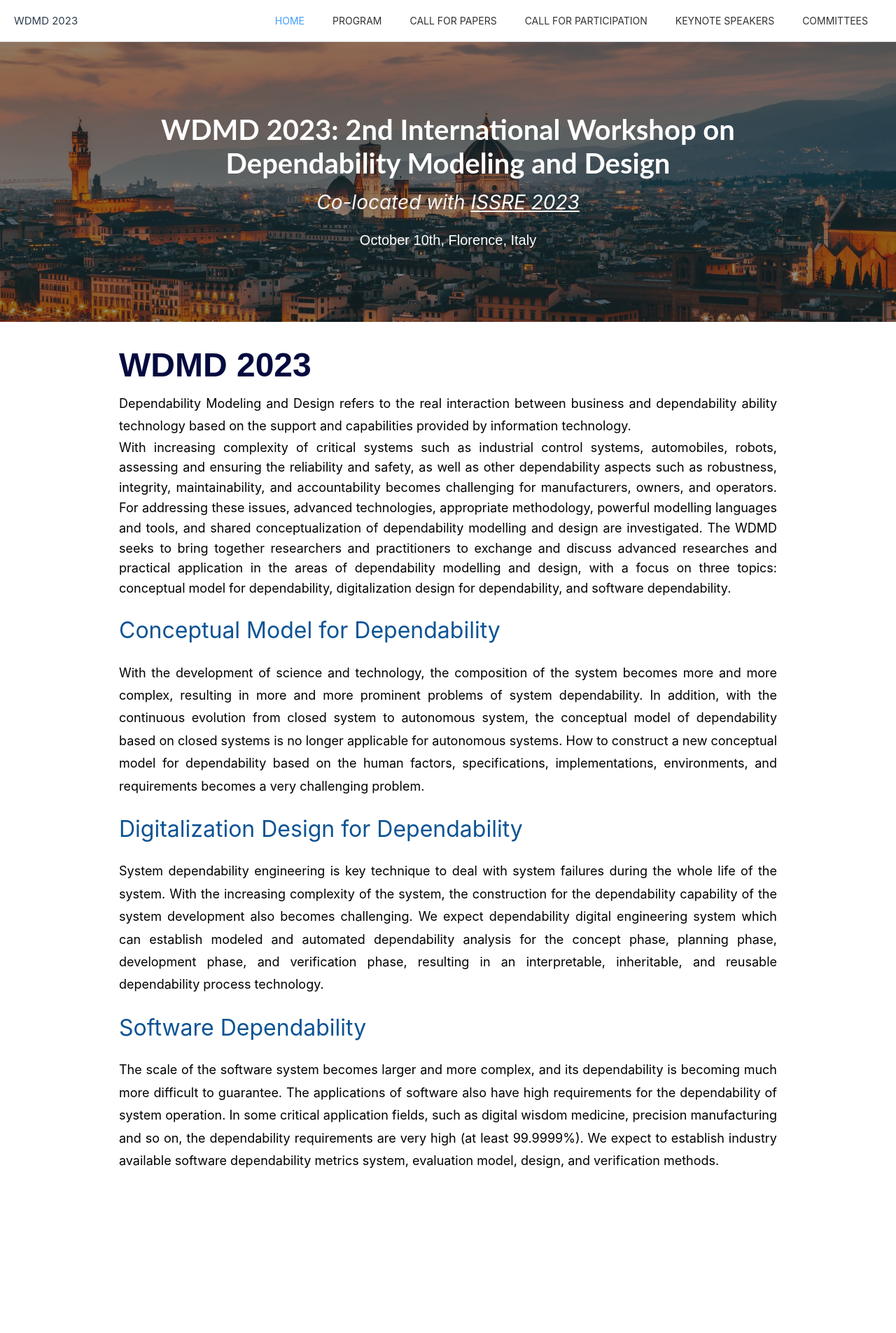
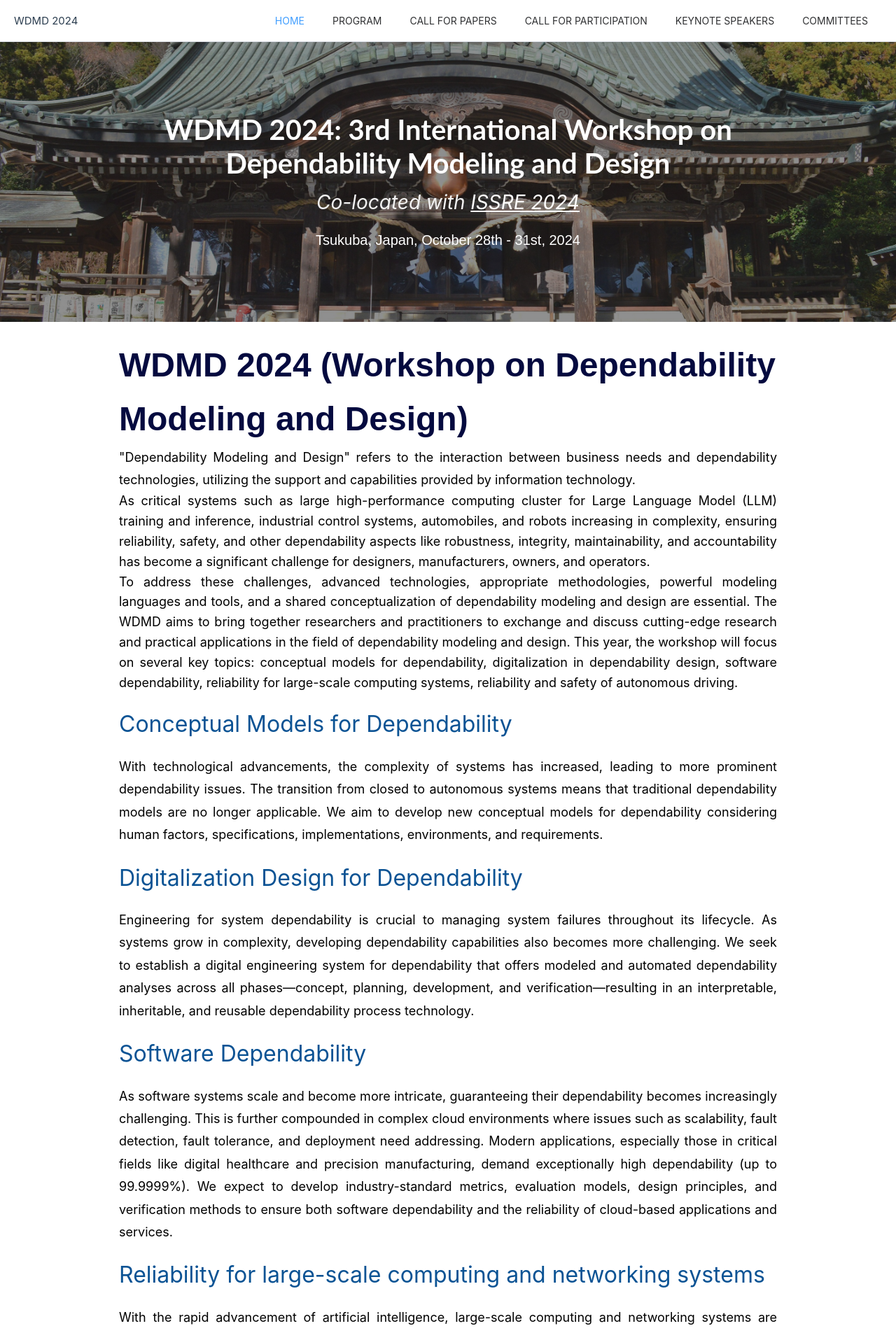
Before and after one commit to issre-wdmd/issre-wdmd.github.io, a Vue app: page /program in a window 1280 px wide. Shown: the top 1905 px of the page at 70% size. Before the commit the page ends 1699 px from the top, so only its background shows below. Built offline with nearby package versions, Linux system fonts and the light colour scheme.

Commit message:
feat: 更新2024版本

```diff
--- a/index.html
+++ b/index.html
@@ -4,7 +4,7 @@
     <meta charset="UTF-8">
     <!-- <link rel="icon" href="/favicon.ico"> -->
     <meta name="viewport" content="width=device-width, initial-scale=1.0">
-    <title>WDMD 2023</title>
+    <title>WDMD 2024</title>
   </head>
   <body>
     <div id="app"></div>
--- a/src/components/TheBanner.vue
+++ b/src/components/TheBanner.vue
@@ -2,10 +2,10 @@
   <div class="banner">
     <div class="background"></div>
     <div class="text">
-      <h2 class="title font-lato">WDMD 2023: 2nd International Workshop on </h2>
+      <h2 class="title font-lato">WDMD 2024: 3rd International Workshop on </h2>
       <h2 class="title font-lato">Dependability Modeling and Design</h2>
-      <div class="subtitle">Co-located with <a href="https://issre.github.io/2023/" target="_blank">ISSRE 2023</a></div>
-      <div class="tip font-merri">October 10th, Florence, Italy</div>
+      <div class="subtitle">Co-located with <a href="https://issre.github.io/2024/" target="_blank">ISSRE 2024</a></div>
+      <div class="tip font-merri">Tsukuba, Japan, October 28th - 31st, 2024</div>
     </div>
   </div>
 </template>
@@ -28,7 +28,7 @@
     top: 0;
     left: 0;
     z-index: -1;
-    background: url('@/assets/image/florence.jpg') no-repeat center / cover;
+    background: url('@/assets/image/hosting_city-3.jpg') no-repeat center / cover;
 
     &::before {
       content: '';
--- a/src/components/TheHeader.vue
+++ b/src/components/TheHeader.vue
@@ -6,7 +6,7 @@
       router
       :default-active="route.path"
     >
-      <div class="logo">WDMD 2023</div>
+      <div class="logo">WDMD 2024</div>
       <div class="menu-right">
         <el-menu-item index="/">HOME</el-menu-item>
         <el-menu-item index="/program">PROGRAM</el-menu-item>
--- a/src/views/CommitteesView.vue
+++ b/src/views/CommitteesView.vue
@@ -1,7 +1,8 @@
 <template>
   <div class="committees">
     <div class="title1  font-merri">Organizing Committee</div>
-    <div class="title2 section-title">Program Co-Chairs</div>
+    <p class="pa-content p">TBD</p>
+    <!-- <div class="title2 section-title">Program Co-Chairs</div>
     <p class="pa-header p">Joseph Sifakis, Verimag, Université Grenoble Alpes, France</p>
     <p class="pa-content p">Zheng Zheng, Beihang University, China</p>
     <p class="pa-content p">Jianwen Xiang, Wuhan University of Technology, China</p>
@@ -19,7 +20,7 @@
     <p class="pa-content p">Hezhen Liu, Huawei Technologies Co., Ltd, China</p>
     <p class="pa-content p">Ke Pei, Huawei Technologies Co., Ltd, Germany</p>
     <p class="pa-content p">Feng Liu, Huawei Technologies Co., Ltd, Germany</p>
-    <p class="pa-content p">Vivek Nigam, Huawei Technologies Co., Ltd, Germany</p>
+    <p class="pa-content p">Vivek Nigam, Huawei Technologies Co., Ltd, Germany</p> -->
 
     <div class="title2 section-title">Contact Us</div>
     <p class="pa-header p"><mark>issre_wdmd@163.com</mark></p>
--- a/src/views/HomeView.vue
+++ b/src/views/HomeView.vue
@@ -1,17 +1,24 @@
 <template>
   <div class="home">
-    <div class="title1 font-merri">WDMD 2023</div>
-    <p class="pa pa-header p">Dependability Modeling and Design refers to the real interaction between business and dependability ability technology based on the support and capabilities provided by information technology.</p>
-    <p class="pa pa-content p">With increasing complexity of critical systems such as industrial control systems, automobiles, robots, assessing and ensuring the reliability and safety, as well as other dependability aspects such as robustness, integrity, maintainability, and accountability becomes challenging for manufacturers, owners, and operators. For addressing these issues, advanced technologies, appropriate methodology, powerful modelling languages and tools, and shared conceptualization of dependability modelling and design are investigated. The WDMD seeks to bring together researchers and practitioners to exchange and discuss advanced researches and practical application in the areas of dependability modelling and design, with a focus on three topics: conceptual model for dependability, digitalization design for dependability, and software dependability.</p>
+    <div class="title1 font-merri">WDMD 2024 (Workshop on Dependability Modeling and Design)</div>
+    <p class="pa pa-header p">"Dependability Modeling and Design" refers to the interaction between business needs and dependability technologies, utilizing the support and capabilities provided by information technology.</p>
+    <p class="pa pa-content p">As critical systems such as large high-performance computing cluster for Large Language Model (LLM) training and inference, industrial control systems, automobiles, and robots increasing in complexity, ensuring reliability, safety, and other dependability aspects like robustness, integrity, maintainability, and accountability has become a significant challenge for designers, manufacturers, owners, and operators.</p>
+    <p class="pa pa-content p">To address these challenges, advanced technologies, appropriate methodologies, powerful modeling languages and tools, and a shared conceptualization of dependability modeling and design are essential. The WDMD aims to bring together researchers and practitioners to exchange and discuss cutting-edge research and practical applications in the field of dependability modeling and design. This year, the workshop will focus on several key topics: conceptual models for dependability, digitalization in dependability design, software dependability, reliability for large-scale computing systems, reliability and safety of autonomous driving.</p>
 
-    <div class="title2 section-title">Conceptual Model for Dependability</div>
-    <p class="pa pa-header p">With the development of science and technology, the composition of the system becomes more and more complex, resulting in more and more prominent problems of system dependability. In addition, with the continuous evolution from closed system to autonomous system, the conceptual model of dependability based on closed systems is no longer applicable for autonomous systems. How to construct a new conceptual model for dependability based on the human factors, specifications, implementations, environments, and requirements becomes a very challenging problem.</p>
+    <div class="title2 section-title">Conceptual Models for Dependability</div>
+    <p class="pa pa-header p">With technological advancements, the complexity of systems has increased, leading to more prominent dependability issues. The transition from closed to autonomous systems means that traditional dependability models are no longer applicable. We aim to develop new conceptual models for dependability considering human factors, specifications, implementations, environments, and requirements.</p>
 
     <div class="title2 section-title">Digitalization Design for Dependability</div>
-    <p class="pa pa-header p">System dependability engineering is key technique to deal with system failures during the whole life of the system. With the increasing complexity of the system, the construction for the dependability capability of the system development also becomes challenging. We expect dependability digital engineering system which can establish modeled and automated dependability analysis for the concept phase, planning phase, development phase, and verification phase, resulting in an interpretable, inheritable, and reusable dependability process technology.</p>
+    <p class="pa pa-header p">Engineering for system dependability is crucial to managing system failures throughout its lifecycle. As systems grow in complexity, developing dependability capabilities also becomes more challenging. We seek to establish a digital engineering system for dependability that offers modeled and automated dependability analyses across all phases—concept, planning, development, and verification—resulting in an interpretable, inheritable, and reusable dependability process technology.</p>
 
     <div class="title2 section-title">Software Dependability</div>
-    <p class="pa pa-header p">The scale of the software system becomes larger and more complex, and its dependability is becoming much more difficult to guarantee. The applications of software also have high requirements for the dependability of system operation. In some critical application fields, such as digital wisdom medicine, precision manufacturing and so on, the dependability requirements are very high (at least 99.9999%). We expect to establish industry available software dependability metrics system, evaluation model, design, and verification methods.</p>
+    <p class="pa pa-header p">As software systems scale and become more intricate, guaranteeing their dependability becomes increasingly challenging. This is further compounded in complex cloud environments where issues such as scalability, fault detection, fault tolerance, and deployment need addressing. Modern applications, especially those in critical fields like digital healthcare and precision manufacturing, demand exceptionally high dependability (up to 99.9999%). We expect to develop industry-standard metrics, evaluation models, design principles, and verification methods to ensure both software dependability and the reliability of cloud-based applications and services.</p>
+
+    <div class="title2 section-title">Reliability for large-scale computing and networking systems</div>
+    <p class="pa pa-header p">With the rapid advancement of artificial intelligence, large-scale computing and networking systems are essential for training and inference tasks. These systems must process large datasets in high-performance computing and communication environments while ensuring reliability, computational speed, and accuracy. This call for papers seeks recent research on reliability assessment, fault detection and recovery, performance optimization, and related technologies and methods in large-scale computing and networking systems (e.g., clusters for LLM training and inference, cloud computing platform, etc. ) to enhance the robustness and maintainability.</p>
+
+    <div class="title2 section-title">Reliability and Safety of Autonomous Driving</div>
+    <p class="pa pa-header p">Autonomous driving technologies promise transformative changes in transportation, offering greater safety and efficiency. However, ensuring their reliability and safety is crucial by addressing challenges in real-time decision-making, fault tolerance, and sensor fusion. Robust testing and validation are essential to prevent accidents and gain public trust, paving the way for widespread adoption. This topic focuses on methods and technologies for assessing and improving the dependability of autonomous driving systems, addressing challenges in real-time decision-making, fault tolerance, and human-machine interaction.</p>
   </div>
 </template>
 
--- a/src/views/KeynoteSpeakersView.vue
+++ b/src/views/KeynoteSpeakersView.vue
@@ -1,7 +1,7 @@
 <template>
   <div class="keynote-speakers">
     <div class="title1 font-merri">Keynote Speakers</div>
-    <div class="title2 section-title">Joseph Sifakis, Verimag</div>
+    <!-- <div class="title2 section-title">Joseph Sifakis, Verimag</div>
 
     <div class="content">
       <div class="pa">
@@ -103,7 +103,7 @@
 
     <el-divider />
 
-    <div class="title2 section-title">Ryan Cotterell, ETH Zürich</div>
+    <div class="title2 section-title">Ryan Cotterell, ETH Zürich</div> -->
     <p class="pa-content p">TBD</p>
   </div>
 </template>
--- a/src/views/ParticipationView.vue
+++ b/src/views/ParticipationView.vue
@@ -1,13 +1,13 @@
 <template>
   <div class="participation">
-    <p class="pa-header p">The WDMD 2023 workshop will take place on October 10th, in Florence, Italy, co-located with ISSRE 2023 (<a href="https://issre.github.io/2023/" target="_blank">https://issre.github.io/2023/</a>).</p>
+    <p class="pa-header p">The WDMD 2024 workshop will take place on October 28th, in Tsukuba, Japan, co-located with ISSRE 2024 (<a href="https://issre.github.io/2024/" target="_blank">https://issre.github.io/2024/</a>).</p>
     <div class="title2">Registration</div>
     <p class="pa-header p">The registration process is managed by the ISSRE committee. Options are available for registering for the full week of the ISSRE conference and for one-day registrations for just the day of the workshop. More information is available at: </p>
-    <p class="pa-header p"><a href="https://issre.github.io/2023/attend_registration.html" target="_blank">https://issre.github.io/2023/attend_registration.html</a></p>
+    <p class="pa-header p"><a href="https://issre.github.io/2024/attend_registration.html" target="_blank">https://issre.github.io/2024/attend_registration.html</a></p>
 
     <div class="title2">Workshop Venue</div>
     <p class="pa-header p">Please refer to the main website of the conference for venue and travel information:</p>
-    <p class="pa-header p"><a href="https://issre.github.io/2023/attend_venue.html" target="_blank">https://issre.github.io/2023/attend_venue.html</a></p>
+    <p class="pa-header p"><a href="https://issre.github.io/2024/attend_venue.html" target="_blank">https://issre.github.io/2024/attend_venue.html</a></p>
   </div>
 </template>
 
--- a/src/views/ProgramView.vue
+++ b/src/views/ProgramView.vue
@@ -1,6 +1,7 @@
 <template>
   <div class="program">
-    <div class="date">Tuesday, October 10th</div>
+    <p class="pa-content p">TBD</p>
+    <!-- <div class="date">Tuesday, October 10th</div>
     <el-table
       :data="tableData"
       border
@@ -27,7 +28,7 @@
           </template>
         </template>
       </el-table-column>
-    </el-table>
+    </el-table> -->
   </div>
 </template>
 
```
Also changed, not shown: src/views/PapersView.vue (+12 -13 lines), src/assets/image/hosting_city-3.jpg (added).
